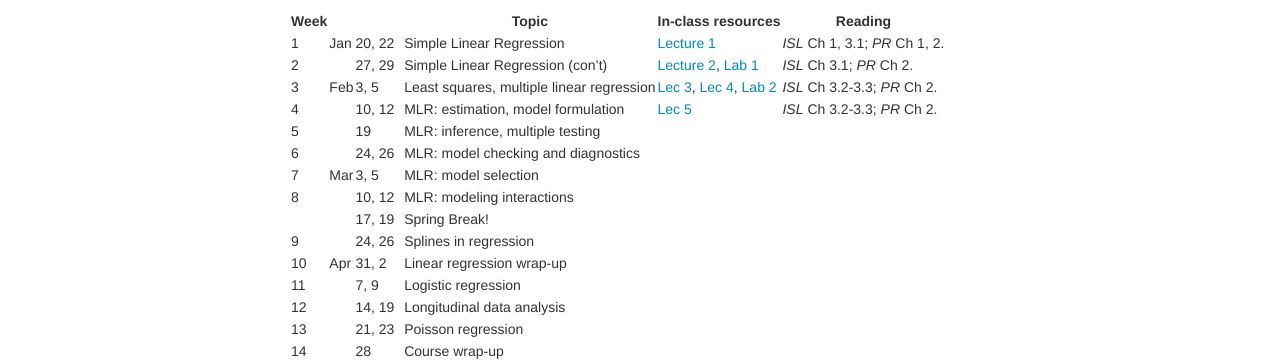
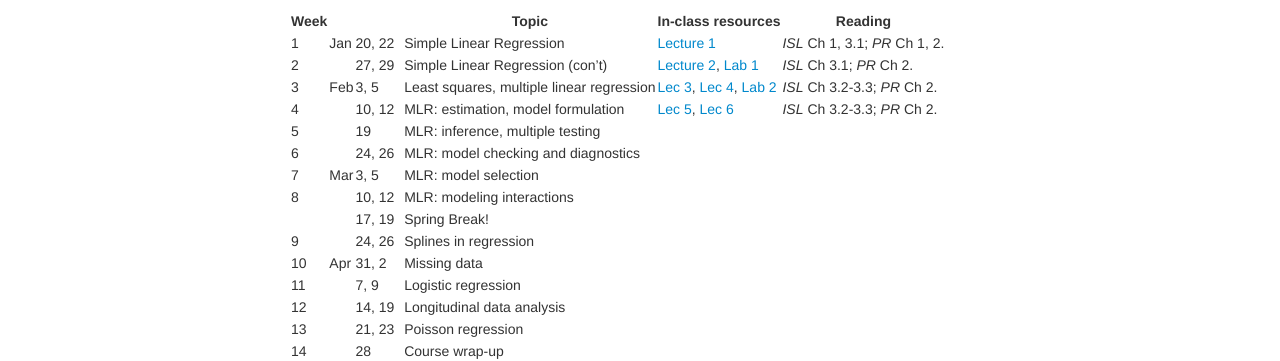
Before and after one commit to nickreich/stat-modeling-2015, a Jekyll site: the page built from pages/schedule.md, in a window 1280 px wide. Shown: the part 262-623 px from the top of the page. Built offline with Jekyll 4.4.1, drawn with Linux system fonts in a browser that asks for light colours.

Commit message:
lecture 6 slides.

```diff
--- a/pages/schedule.md
+++ b/pages/schedule.md
@@ -13,14 +13,14 @@ Week |       |     | Topic   | In-class resources | Reading
  1   | Jan  | 20, 22  | Simple Linear Regression &nbsp; | [Lecture 1](../assets/lectures/lecture1-intro-regression/lecture1-intro-regression.pdf) | _ISL_ Ch 1, 3.1; _PR_ Ch 1, 2.
  2   |     | 27, 29  &nbsp;| Simple Linear Regression (con't) | [Lecture 2](../assets/lectures/lecture2-slr-basics/lecture2-slr-basics.pdf), [Lab 1](../assets/labs/lab1-intro-slr.pdf) | _ISL_ Ch 3.1; _PR_ Ch 2.
  3   | Feb | 3, 5   | Least squares, multiple linear regression | [Lec 3](../assets/lectures/lecture3-slr-anova/lecture3-SLR-anova.pdf), [Lec 4](../assets/lectures/lecture4-mlr-intro/lecture4-mlr-intro.pdf), [Lab 2](../assets/labs/lab2-intro-mlr.pdf) | _ISL_ Ch 3.2-3.3; _PR_ Ch 2.
- 4   |     | 10, 12 | MLR: estimation, model formulation | [Lec 5](../assets/lectures/lecture5-mlr-estimation-formulation/lecture5-mlr-estimation-formulation.pdf) | _ISL_ Ch 3.2-3.3; _PR_ Ch 2.
+ 4   |     | 10, 12 | MLR: estimation, model formulation | [Lec 5](../assets/lectures/lecture5-mlr-estimation-formulation/lecture5-mlr-estimation-formulation.pdf), [Lec 6](../assets/lectures/lecture6-mlr-categorical/lecture6-mlr-categorical.pdf) | _ISL_ Ch 3.2-3.3; _PR_ Ch 2.
  5   |     | 19     | MLR: inference, multiple testing | |
  6   |     | 24, 26 | MLR: model checking and diagnostics | |
  7   | Mar | 3, 5   | MLR: model selection |  |
  8   |     | 10, 12 | MLR: modeling interactions | |
      |     | 17, 19 | Spring Break! | |
  9   |     | 24, 26 | Splines in regression | |
- 10  | Apr | 31, 2  | Linear regression wrap-up | |
+ 10  | Apr | 31, 2  | Missing data | |
  11  |     | 7, 9   | Logistic regression | |
  12  |     | 14, 19 | Longitudinal data analysis | |
  13  |     | 21, 23 | Poisson regression | |
```
Also changed, not shown: other parts of pages/schedule.md (+1 -1 lines), 2 other files.
